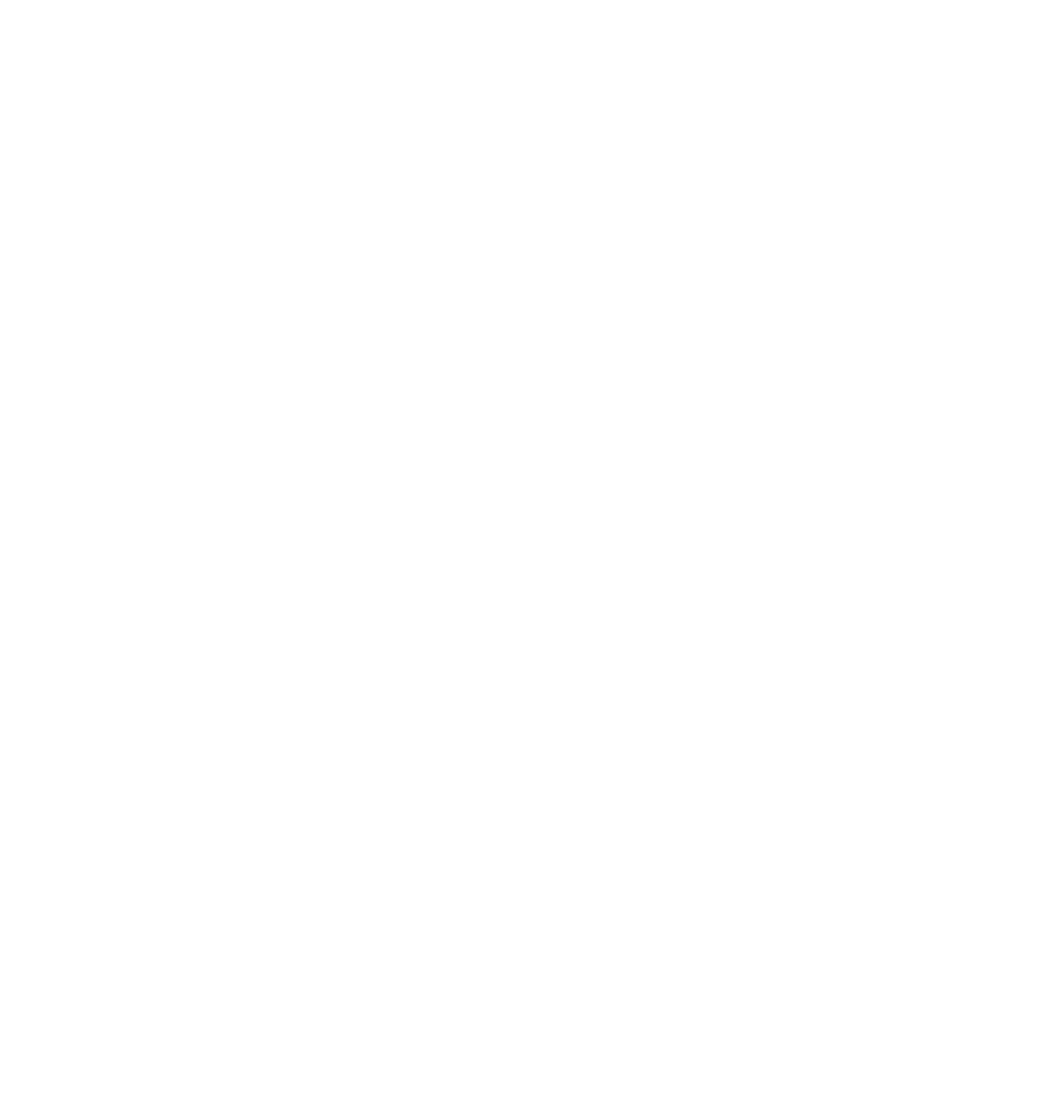
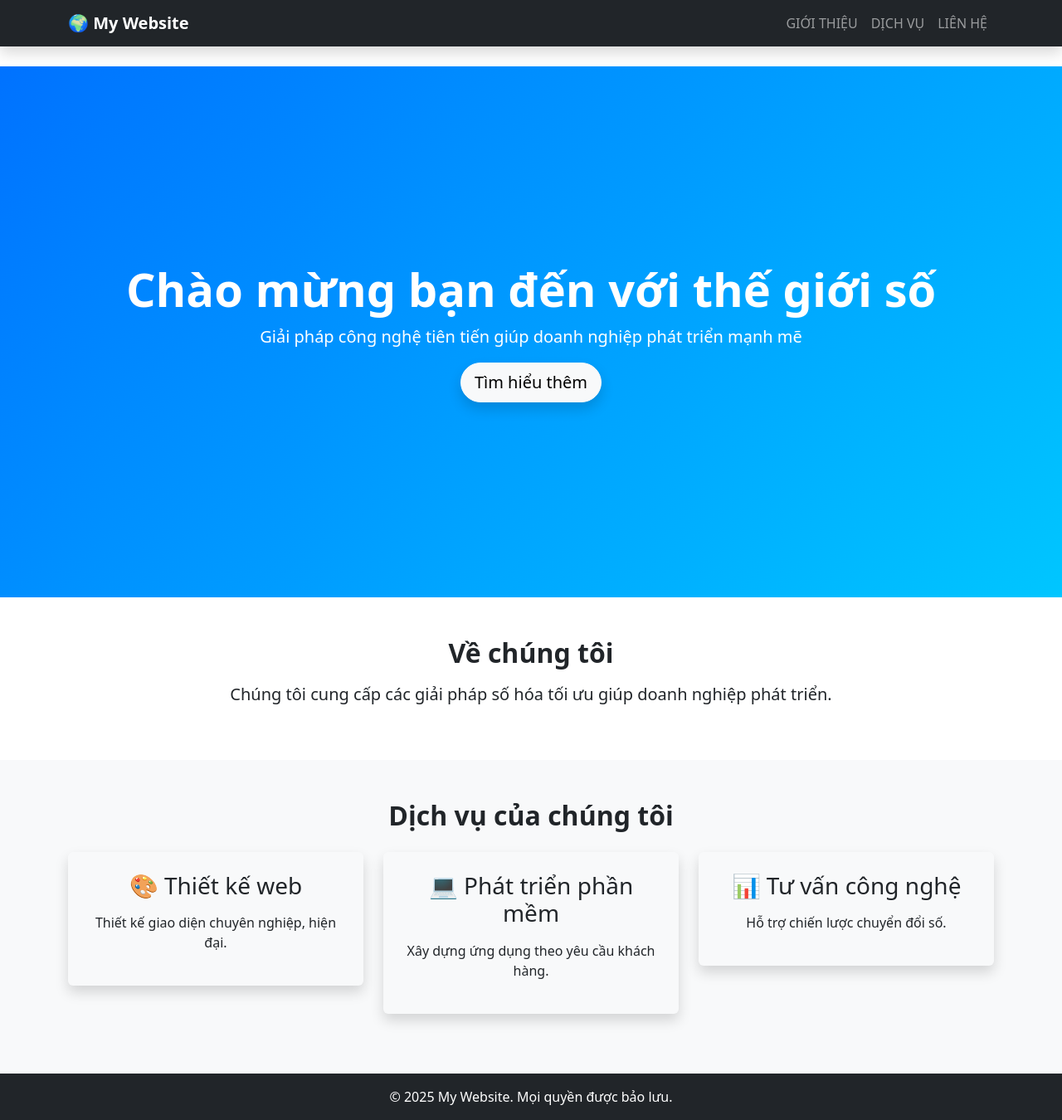
Before and after one commit to TranHuyThang9999/landing_page_angular, an Angular app: page / in a window 1280 px wide. Shown: the whole page at 83% size. Before the commit the page ends 800 px from the top, so only its background shows below. Built offline with nearby package versions, Linux system fonts and the light colour scheme.

Commit message:
Add home component and configure environment for development

```diff
--- a/angular.json
+++ b/angular.json
@@ -55,7 +55,13 @@
             "development": {
               "optimization": false,
               "extractLicenses": false,
-              "sourceMap": true
+              "sourceMap": true,
+              "fileReplacements": [
+                {
+                  "replace": "src/environments/environment.ts",
+                  "with": "src/environments/environment.development.ts"
+                }
+              ]
             }
           },
           "defaultConfiguration": "production"
--- a/package.json
+++ b/package.json
@@ -21,6 +21,7 @@
     "@angular/platform-server": "^19.1.0",
     "@angular/router": "^19.1.0",
     "@angular/ssr": "^19.1.8",
+    "@popperjs/core": "^2.11.8",
     "bootstrap": "^5.3.3",
     "express": "^4.18.2",
     "rxjs": "~7.8.0",
--- a/src/app/app.routes.ts
+++ b/src/app/app.routes.ts
@@ -1,10 +1,10 @@
 import { Routes } from '@angular/router';
 import { RegisterFormComponent } from './register-form/register-form.component';
-import { AppComponent } from './app.component';
+import { HomeComponent } from './home/home.component';
 
 export const routes: Routes = [
     {
-        path:'',component: AppComponent,
+        path:'',component: HomeComponent,
     },
     {
         path: 'register',component: RegisterFormComponent,
--- /dev/null
+++ b/src/app/home/home.component.html
@@ -0,0 +1,99 @@
+<div class="d-flex flex-column min-vh-100">
+    <!-- Thanh điều hướng -->
+    <nav class="navbar navbar-expand-lg navbar-dark fixed-top bg-dark shadow">
+      <div class="container">
+        <a class="navbar-brand fw-bold" href="#">🌍 My Website</a>
+        <button class="navbar-toggler" type="button" data-bs-toggle="collapse" data-bs-target="#navbarNav">
+          <span class="navbar-toggler-icon"></span>
+        </button>
+        <div class="collapse navbar-collapse" id="navbarNav">
+          <ul class="navbar-nav ms-auto">
+            <li class="nav-item">
+              <a class="nav-link text-uppercase" href="#about">Giới thiệu</a>
+            </li>
+            <li class="nav-item">
+              <a class="nav-link text-uppercase" href="#services">Dịch vụ</a>
+            </li>
+            <li class="nav-item">
+              <a class="nav-link text-uppercase" href="#contact">Liên hệ</a>
+            </li>
+          </ul>
+        </div>
+      </div>
+    </nav>
+
+    <!-- Nội dung chính -->
+    <main class="flex-grow-1" style="margin-top: 80px;">
+      <!-- Hero Section -->
+      <header class="hero-section d-flex align-items-center" style="background: linear-gradient(135deg, #0072ff, #00c6ff); min-height: 80vh;">
+        <div class="container text-center text-white">
+          <h1 class="display-4 fw-bold">Chào mừng bạn đến với thế giới số</h1>
+          <p class="lead">Giải pháp công nghệ tiên tiến giúp doanh nghiệp phát triển mạnh mẽ</p>
+          <a href="#about" class="btn btn-lg btn-light rounded-pill shadow">Tìm hiểu thêm</a>
+        </div>
+      </header>
+
+      <!-- Giới thiệu -->
+      <section id="about" class="py-5">
+        <div class="container text-center">
+          <h2 class="fw-bold mb-3">Về chúng tôi</h2>
+          <p class="lead">Chúng tôi cung cấp các giải pháp số hóa tối ưu giúp doanh nghiệp phát triển.</p>
+        </div>
+      </section>
+
+      <!-- Dịch vụ -->
+      <section id="services" class="py-5 bg-light">
+        <div class="container text-center">
+          <h2 class="fw-bold mb-4">Dịch vụ của chúng tôi</h2>
+          <div class="row">
+            <div class="col-md-4 mb-4">
+              <div class="service-card p-4 shadow rounded">
+                <h3 class="mb-3">🎨 Thiết kế web</h3>
+                <p>Thiết kế giao diện chuyên nghiệp, hiện đại.</p>
+              </div>
+            </div>
+            <div class="col-md-4 mb-4">
+              <div class="service-card p-4 shadow rounded">
+                <h3 class="mb-3">💻 Phát triển phần mềm</h3>
+                <p>Xây dựng ứng dụng theo yêu cầu khách hàng.</p>
+              </div>
+            </div>
+            <div class="col-md-4 mb-4">
+              <div class="service-card p-4 shadow rounded">
+                <h3 class="mb-3">📊 Tư vấn công nghệ</h3>
+                <p>Hỗ trợ chiến lược chuyển đổi số.</p>
+              </div>
+            </div>
+          </div>
+        </div>
+      </section>
+
+      <!-- (Tùy chọn) Liên hệ -->
+      <!--
+      <section id="contact" class="py-5">
+        <div class="container text-center">
+          <h2 class="fw-bold mb-3">Liên hệ</h2>
+          <form class="w-75 mx-auto">
+            <div class="mb-3">
+              <input type="text" class="form-control" placeholder="Họ và tên" required>
+            </div>
+            <div class="mb-3">
+              <input type="email" class="form-control" placeholder="Email" required>
+            </div>
+            <div class="mb-3">
+              <textarea class="form-control" rows="4" placeholder="Tin nhắn" required></textarea>
+            </div>
+            <button type="submit" class="btn btn-primary">Gửi</button>
+          </form>
+        </div>
+      </section>
+      -->
+    </main>
+
+    <!-- Footer (luôn ở dưới) -->
+    <footer class="bg-dark text-white text-center py-3 mt-auto">
+      <div class="container">
+        <p class="mb-0">© 2025 My Website. Mọi quyền được bảo lưu.</p>
+      </div>
+    </footer>
+  </div>
--- /dev/null
+++ b/src/environments/environment.development.ts
@@ -0,0 +1,4 @@
+export const environment = {
+    production: false,
+    apiUrl: 'http://localhost:5227/api'
+};
--- /dev/null
+++ b/src/environments/environment.ts
@@ -0,0 +1 @@
+export const environment = {};
```
Also changed, not shown: src/app/home/home.component.ts (added, +11 -0 lines), src/app/home/home.component.css (added), 1 other file (tests, documents, lock files or other folders).
